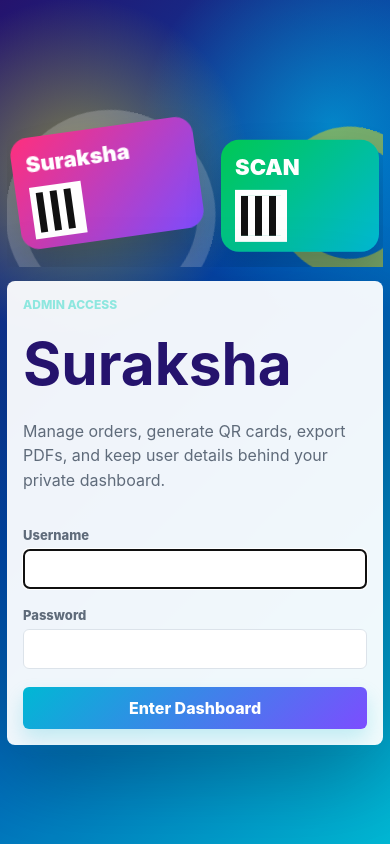
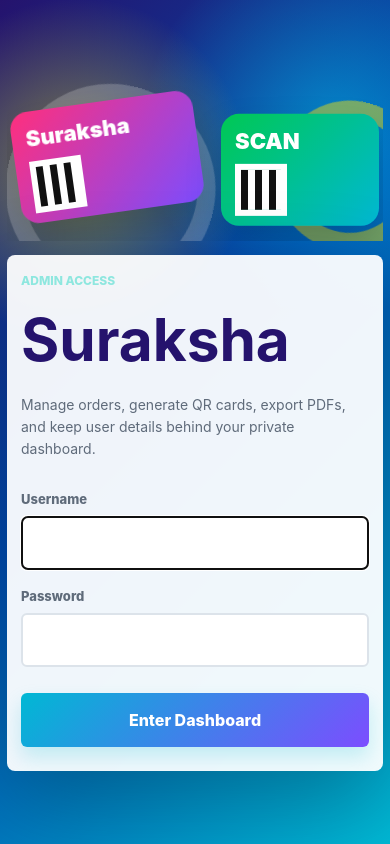
Before and after one commit to nathdiptanu/surakshaApp, a Flask app: page /login in a window 390 px wide. Run offline with Flask 3, Linux system fonts and the light colour scheme.

Commit message:
Improve login form spacing

```diff
--- a/static/styles.css
+++ b/static/styles.css
@@ -147,11 +147,26 @@
   position: relative;
   z-index: 2;
   display: grid;
-  gap: 18px;
+  gap: 20px;
   padding: 34px;
   border-radius: 8px;
   background: rgba(255, 255, 255, .94);
   box-shadow: 0 30px 90px rgba(0, 0, 0, .25);
+}
+
+.login-panel label {
+  gap: 9px;
+}
+
+.login-panel input {
+  min-height: 52px;
+  padding: 14px 15px;
+  border-width: 2px;
+}
+
+.login-panel button {
+  min-height: 52px;
+  margin-top: 4px;
 }
 
 .login-panel h1 {
@@ -748,7 +763,22 @@
   }
 
   .login-panel {
-    padding: 22px;
+    gap: 18px;
+    padding: 24px 20px 28px;
+  }
+
+  .login-copy {
+    font-size: 14px;
+  }
+
+  .login-panel input {
+    min-height: 54px;
+    padding: 15px 14px;
+  }
+
+  .login-panel button {
+    min-height: 54px;
+    margin-top: 8px;
   }
 
   .hero,
@@ -904,6 +934,10 @@
     padding: 16px;
   }
 
+  .login-panel {
+    padding: 18px 14px 24px;
+  }
+
   .actions.compact {
     grid-template-columns: 1fr;
   }
--- a/templates/index.html
+++ b/templates/index.html
@@ -4,7 +4,7 @@
     <meta charset="utf-8">
     <meta name="viewport" content="width=device-width, initial-scale=1">
     <title>Suraksha QR Card Generator</title>
-    <link rel="stylesheet" href="{{ url_for('static', filename='styles.css', v='20260428-mobile-fix') }}">
+    <link rel="stylesheet" href="{{ url_for('static', filename='styles.css', v='20260428-login-spacing') }}">
   </head>
   <body>
     <main class="shell">
--- a/templates/login.html
+++ b/templates/login.html
@@ -4,7 +4,7 @@
     <meta charset="utf-8">
     <meta name="viewport" content="width=device-width, initial-scale=1">
     <title>Suraksha Admin Login</title>
-    <link rel="stylesheet" href="{{ url_for('static', filename='styles.css', v='20260428-mobile-fix') }}">
+    <link rel="stylesheet" href="{{ url_for('static', filename='styles.css', v='20260428-login-spacing') }}">
   </head>
   <body class="login-body">
     <main class="login-shell">
```
